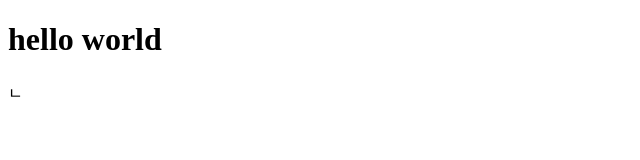
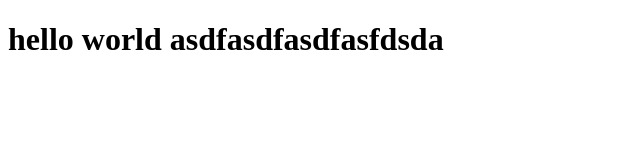
Before and after one commit to pjs0719/toy-project, a plain HTML site: page index.html in a window 1280 px wide. Shown: the whole page, without its empty margins (0-640 px from the left). Drawn offline with Linux system fonts and the light colour scheme.

Commit message:
masdfsadft

```diff
--- a/index.html
+++ b/index.html
@@ -6,6 +6,6 @@
     <title>Document</title>
 </head>
 <body>
-    <h1>hello world</h1>
+    <h1>hello world asdfasdfasdfasfdsda</h1>
 </body>
-</html>ㄴ
+</html>
```
